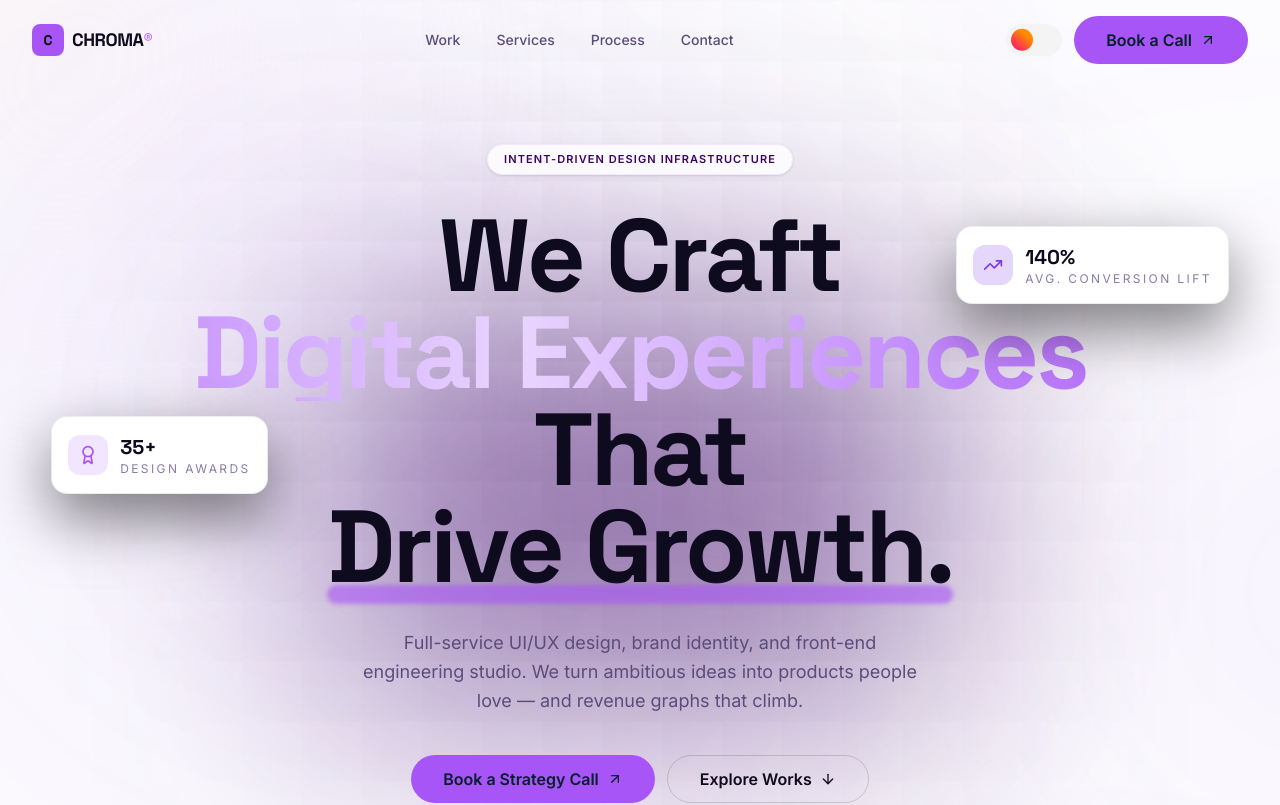
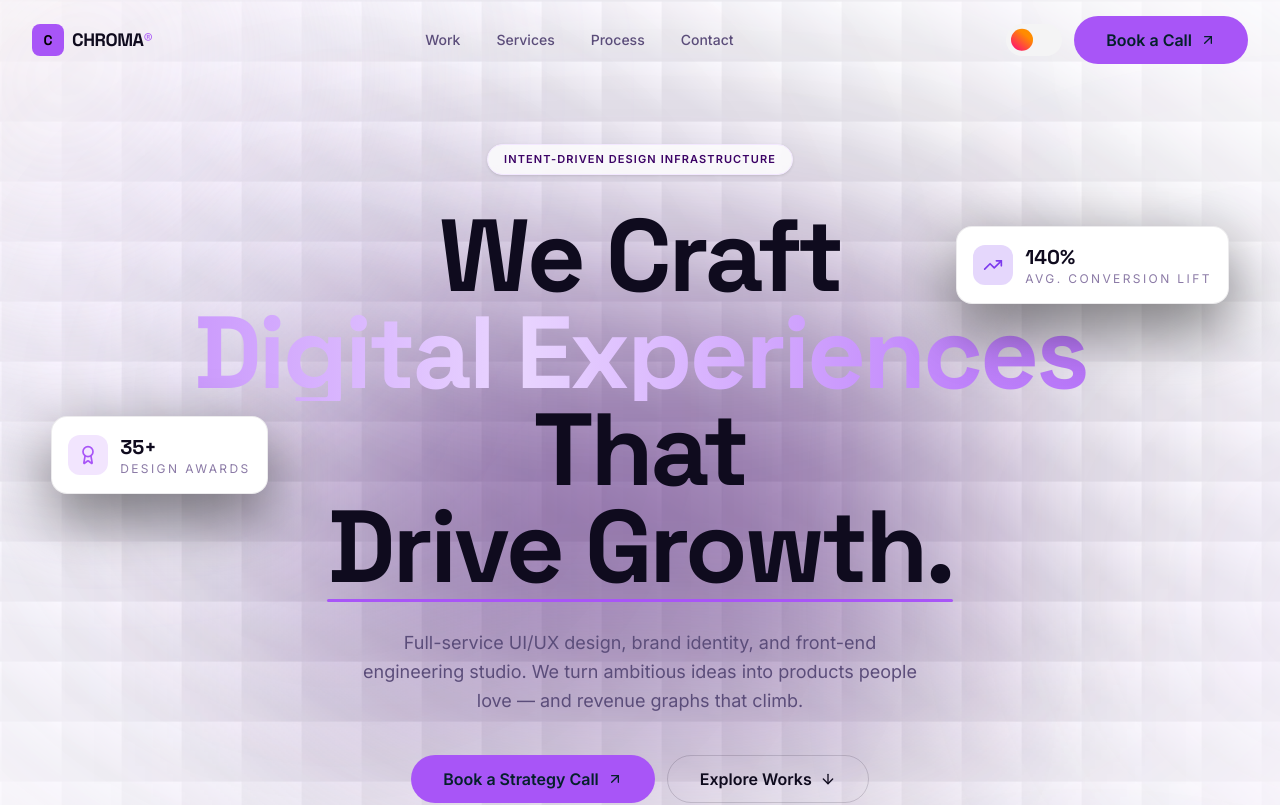
Before and after one commit to sifat-rahman1/chroma-website, a Next.js app: page / in a window 1280 px wide. Shown: the top 805 px of the page. Built offline with nearby package versions, Linux system fonts and the light colour scheme.

Commit message:
hero background blur and lower dark mode pattern opacity

```diff
--- a/app/globals.css
+++ b/app/globals.css
@@ -19,7 +19,7 @@
   --grad-c: #e9d5ff;
   --grid-line: rgba(15, 11, 30, 0.04);
   --dot-line: rgba(15, 11, 30, 0.06);
-  --hero-grid-line: rgba(15, 11, 30, 0.04);
+  --hero-grid-line: rgba(15, 11, 30, 0.09);
   --scroll-track: #fcfbfe;
   --scroll-thumb: #d8cffe;
   --glow-acid: 168, 85, 247;
@@ -42,7 +42,7 @@
   --grad-c: #e9d5ff;
   --grid-line: rgba(255, 255, 255, 0.03);
   --dot-line: rgba(255, 255, 255, 0.05);
-  --hero-grid-line: rgba(124, 58, 237, 0.15);
+  --hero-grid-line: rgba(139, 92, 246, 0.38);
   --scroll-track: #080511;
   --scroll-thumb: #2e1b47;
   --glow-acid: 192, 132, 252;
@@ -74,6 +74,8 @@ body {
   color: var(--foreground);
   font-family: var(--font-inter), ui-sans-serif, system-ui, sans-serif;
   -webkit-font-smoothing: antialiased;
+  -moz-osx-font-smoothing: grayscale;
+  text-rendering: optimizeLegibility;
   overflow-x: hidden;
   transition: background-color 0.3s ease-in-out, color 0.3s ease-in-out, border-color 0.3s ease-in-out;
 }
@@ -291,10 +293,10 @@ body {
 
 /* --------------------------------------------------------------------------
    Hero Background (adapted from Uiverse.io by HarryHeywood04)
-   Animated diagonal grid pattern with theme-aware colors.
+   Animated diagonal grid pattern — crisp, no blur, theme-aware.
    -------------------------------------------------------------------------- */
 .hero-bg {
-  background-color: var(--background);
+  background-color: #080511;
   background-image: linear-gradient(
     32deg,
     var(--hero-grid-line) 30px,
@@ -302,37 +304,37 @@ body {
   );
   background-size: 60px 60px;
   background-position: -5px -5px;
+  /* Visible across most of hero, soft dissolve only at very edges */
+  mask-image: radial-gradient(
+    ellipse 85% 75% at 50% 42%,
+    black 45%,
+    transparent 88%
+  );
+  -webkit-mask-image: radial-gradient(
+    ellipse 85% 75% at 50% 42%,
+    black 45%,
+    transparent 88%
+  );
   will-change: transform;
   transform: translateZ(0);
   backface-visibility: hidden;
+  animation: hero-bg-shift 60s linear infinite;
 }
 
-/* Dark mode: reduce opacity only — pattern stays sharp */
-.dark .hero-bg {
-  opacity: 0.15;
+/* Light mode: use light background with subtle purple grid */
+:root .hero-bg {
+  background-color: #fcfbfe;
 }
 
-/* Radial mask to fade pattern toward edges */
-.hero-bg {
-  mask-image: radial-gradient(
-    ellipse 60% 70% at 50% 40%,
-    rgba(0, 0, 0, 1) 20%,
-    rgba(0, 0, 0, 0) 80%
-  );
-  -webkit-mask-image: radial-gradient(
-    ellipse 60% 70% at 50% 40%,
-    rgba(0, 0, 0, 1) 20%,
-    rgba(0, 0, 0, 0) 80%
-  );
+/* Dark mode: keep Midnight Obsidian base, pattern at reduced but legible opacity */
+.dark .hero-bg {
+  background-color: #080511;
+  opacity: 0.85;
 }
 
 @keyframes hero-bg-shift {
   0% { background-position: -5px -5px; }
   100% { background-position: 55px 55px; }
-}
-
-.hero-bg {
-  animation: hero-bg-shift 60s linear infinite;
 }
 
 @media (prefers-reduced-motion: reduce) {
--- a/components/sections/hero.tsx
+++ b/components/sections/hero.tsx
@@ -164,7 +164,7 @@ export function Hero() {
                 Drive Growth.
                 <motion.span
                   aria-hidden
-                  className="absolute -bottom-2 left-0 h-[0.18em] w-full rounded-full bg-acid/60 blur-[2px]"
+                  className="absolute -bottom-1.5 left-0 h-[3px] w-full rounded-full bg-acid"
                   initial={{ scaleX: 0, opacity: 0 }}
                   animate={{ scaleX: 1, opacity: 1 }}
                   transition={{ duration: 0.9, delay: 1.3, ease: [0.22, 1, 0.36, 1] }}
```
